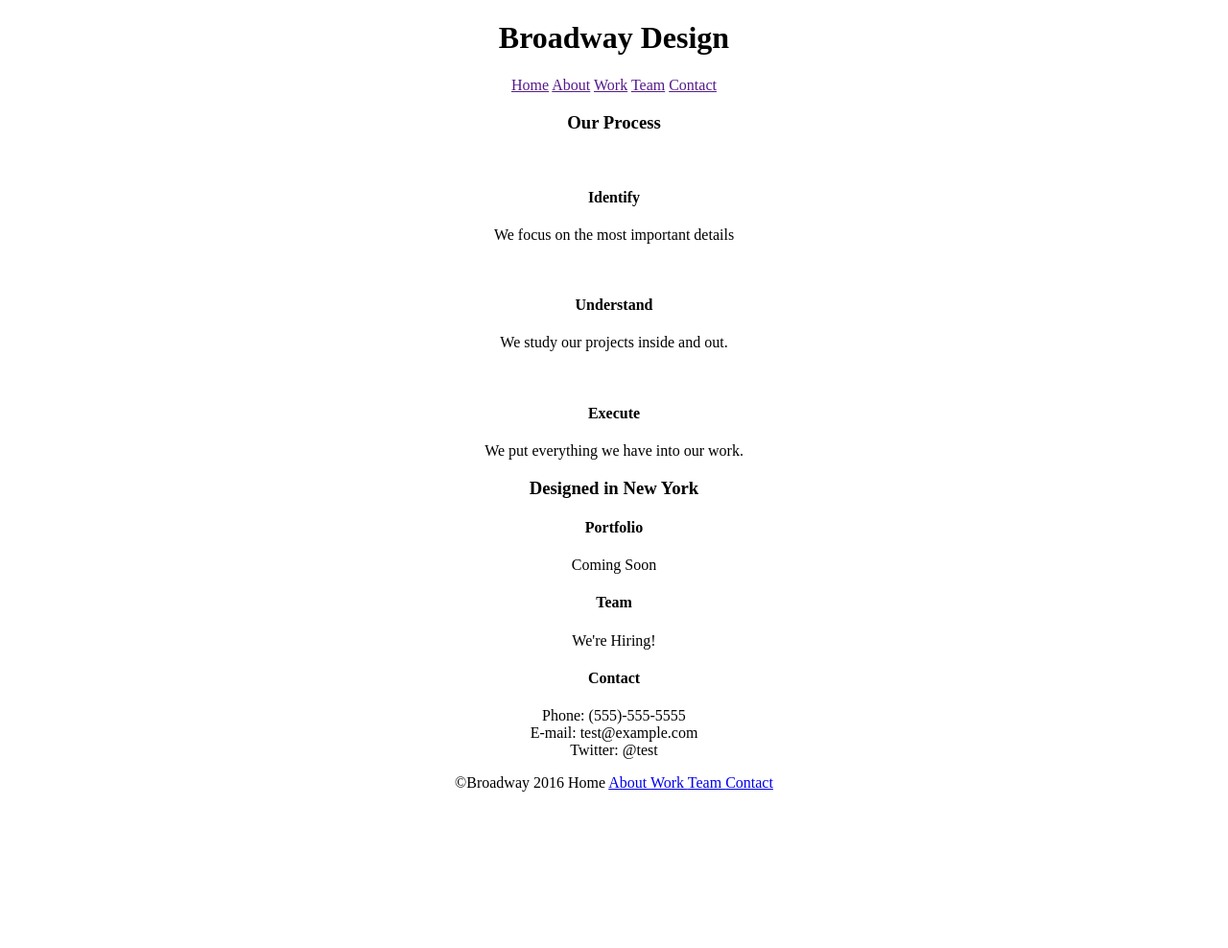
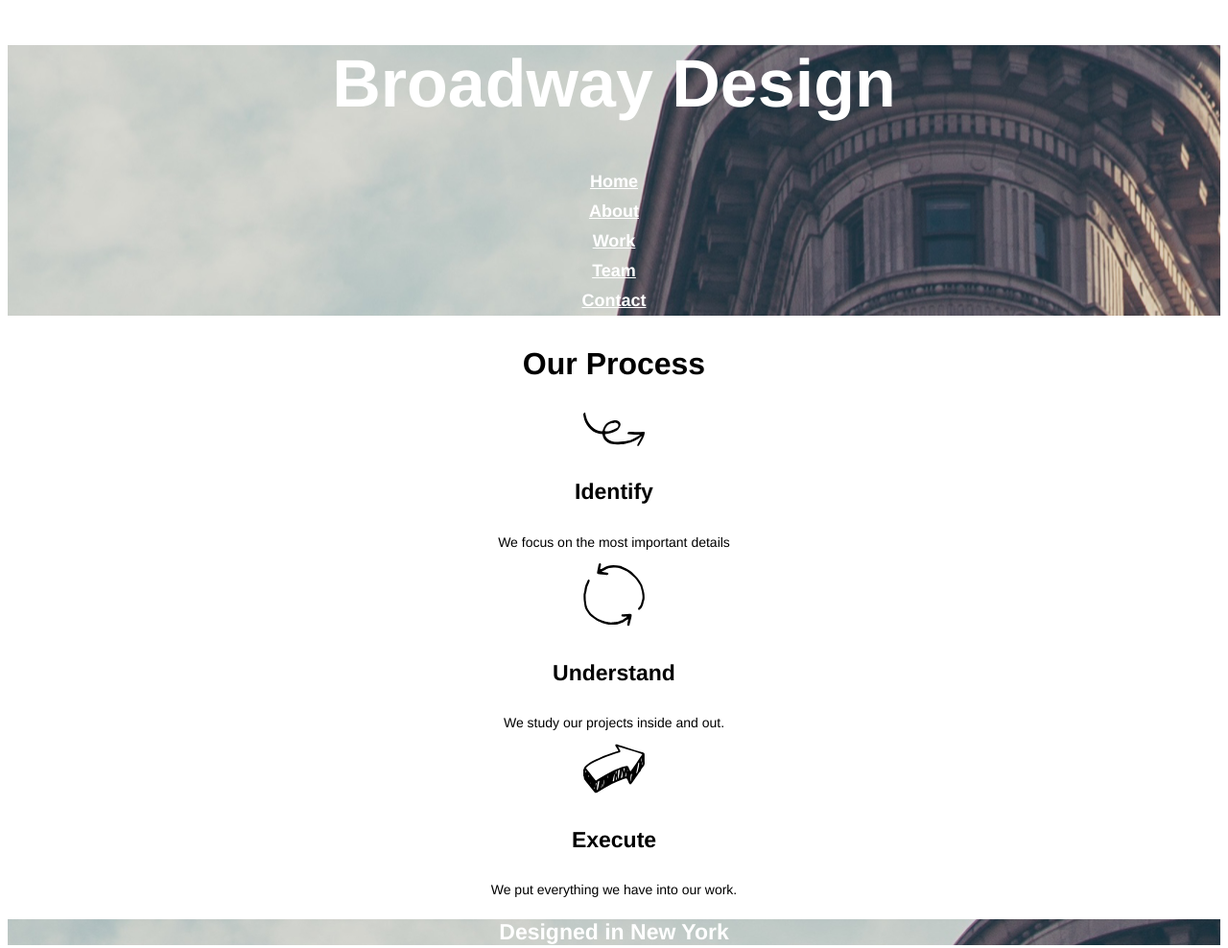
Before and after one commit to bagolytom/broadway, a plain HTML site: page index.html in a window 1280 px wide. Shown: the top 988 px of the page at 96% size. Before the commit the page ends 841 px from the top, so only its background shows below. Drawn offline with Linux system fonts and the light colour scheme.

Commit message:
Add main elements and css.

```diff
--- a/index.html
+++ b/index.html
@@ -20,13 +20,13 @@
 
     <div id="description">
           <h3>Our Process</h3>
-          <img src=""/>
+          <img src="resources/images/identify.svg"/>
           <h4>Identify</h4>
           <p>We focus on the most important details</p>
-          <img src=""/>
+          <img src="resources/images/understand.svg"/>
           <h4>Understand</h4>
           <p>We study our projects inside and out.</p>
-          <img src="">
+          <img src="resources/images/execute.svg">
           <h4>Execute</h4>
           <p>We put everything we have into our work.</p>
     </div>
--- a/resources/css/style.css
+++ b/resources/css/style.css
@@ -1,3 +1,46 @@
 * {
   text-align:center;
+  font-family: Helvetica;
 }
+
+#mainheader {
+  background-image: url("../images/the-flatiron-building.png");
+  background-position: center;
+  background-repeat: no-repeat;
+}
+
+#mainheader a {
+  font-size: 18px;
+  color: white;
+  display: block;
+  padding:5px;
+  font-weight: bold;
+}
+
+#description h3 {
+  font-size: 32px;
+  font-weight: bold;
+}
+
+#footer h3 {
+  background-image: url("../images/the-flatiron-building.png");
+  font-family: Helvetica;
+  font-size: 23px;
+  font-weight: bold;
+  color: white;
+}
+
+h1 {
+  font-size: 70px;
+  font-weight: bold;
+  color: white;
+}
+
+h4 {
+  font-size: 23px;
+  font-weight: bold;
+}
+
+p {
+  font-size: 14px;
+}
```
Also changed, not shown: resources/images/execute.svg (added), resources/images/identify.svg (added), resources/images/understand.svg (added).
